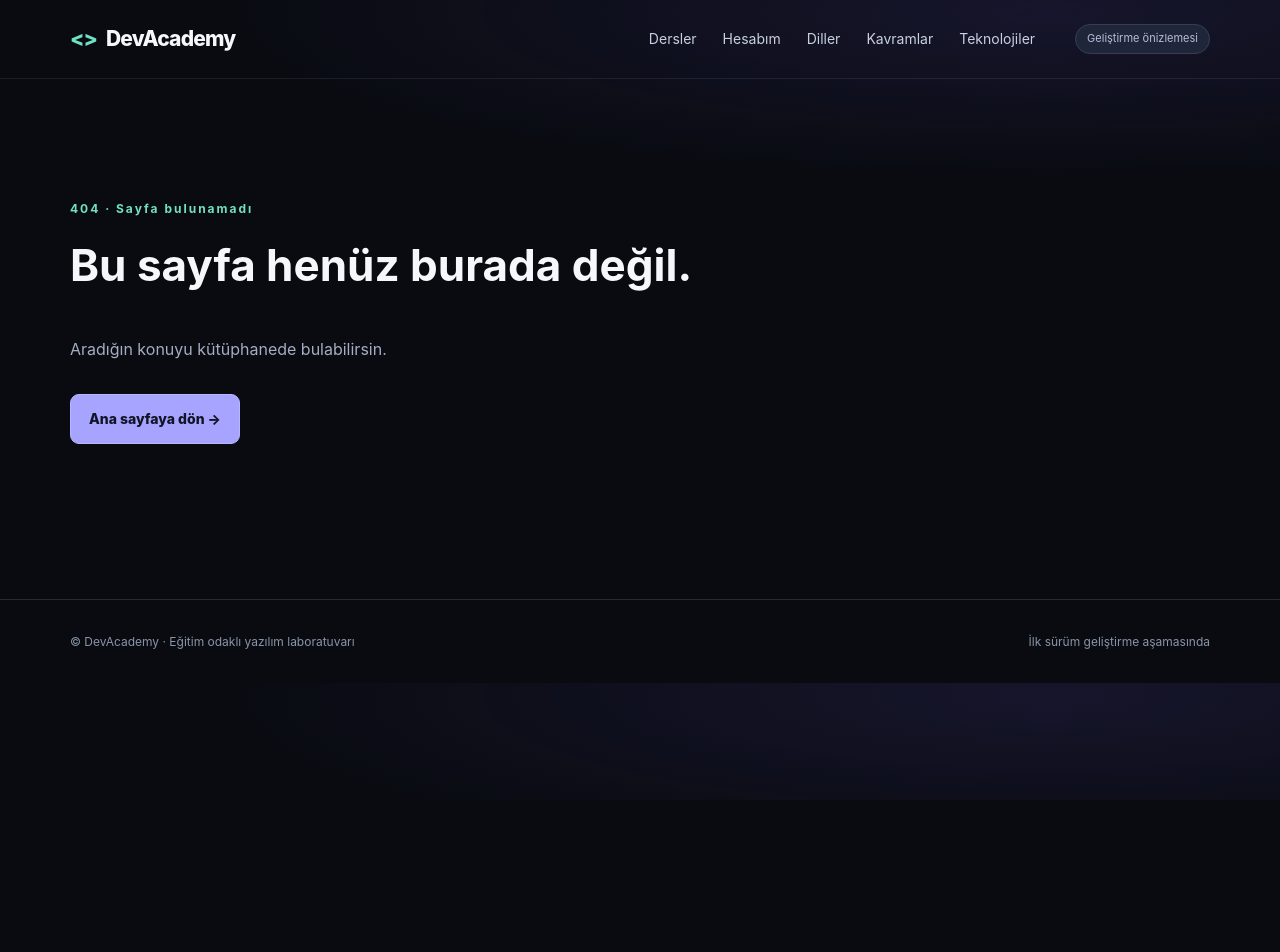
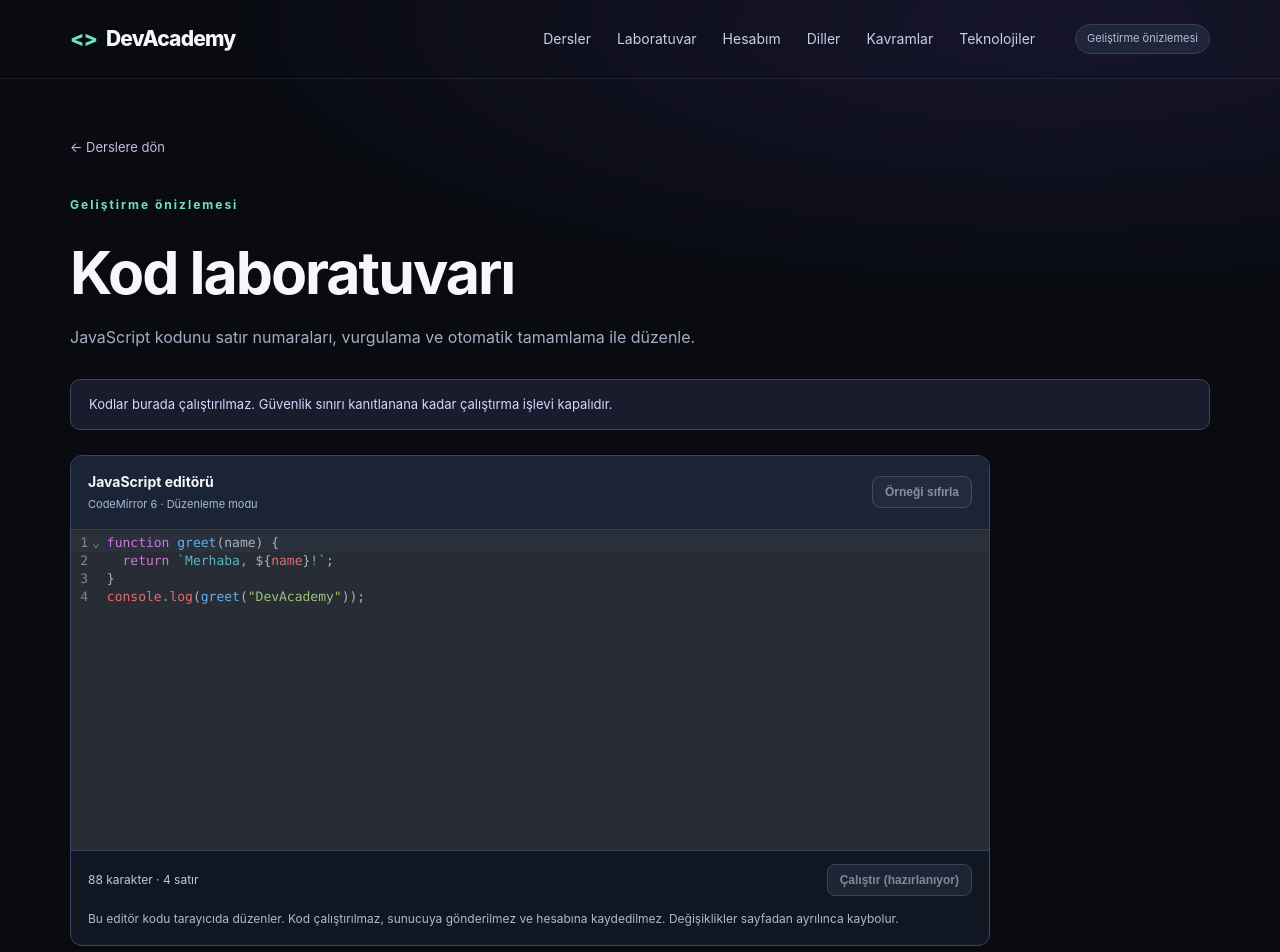
Before and after one commit to bkrbzdgn40/devacademy-platform, a Next.js app in the folder apps/web/: page /laboratuvar in a window 1280 px wide. Before the commit this address had no page. Shown: the top 952 px of the page. Before the commit the page ends 800 px from the top, so only its background shows below. Built offline with nearby package versions, Linux system fonts and the light colour scheme.

Commit message:
feat: add CodeMirror 6 lesson and lab editor (#7)
* feat: add CodeMirror editor to lesson pages and lab

* chore: pin CodeMirror dependencies

* chore: remove temporary editor lockfile generation

---------

Co-authored-by: github-actions[bot] <41898282+github-actions[bot]@users.noreply.github.com>

```diff
--- a/apps/web/package.json
+++ b/apps/web/package.json
@@ -14,7 +14,9 @@
     "next": "16.4.2",
     "react": "19.3.1",
     "react-dom": "19.3.1",
-    "pg": "8.23.1"
+    "pg": "8.23.1",
+    "@uiw/react-codemirror": "4.25.12",
+    "@codemirror/lang-javascript": "6.2.5"
   },
   "devDependencies": {
     "@types/node": "24.9.1",
--- a/apps/web/src/app/dersler/[slug]/page.tsx
+++ b/apps/web/src/app/dersler/[slug]/page.tsx
@@ -2,6 +2,7 @@ import type { Metadata } from "next";
 import Link from "next/link";
 import { notFound } from "next/navigation";
 import { QuizCard } from "@/components/quiz-card";
+import { CodePlayground } from "@/components/code-playground";
 import { CompleteLesson } from "@/components/complete-lesson";
 import { findLesson, lessons, questionsForLesson } from "@/lib/lessons";
 
@@ -24,10 +25,11 @@ export default async function LessonPage({ params }: Props) {
     <header className="lesson-header"><p className="overline">JavaScript temelleri · Ders {index + 1}/{lessons.length}</p><h1>{lesson.title}</h1><p>{lesson.summary}</p><div className="lesson-meta"><span>{lesson.level}</span><span>{lesson.durationMinutes} dakika</span><span>{questions.length} alıştırma</span></div></header>
     <section className="lesson-section" aria-labelledby="objective-title"><h2 id="objective-title">Bu derste öğreneceksin</h2><p>{lesson.objective}</p></section>
     <section className="lesson-section" aria-labelledby="explanation-title"><h2 id="explanation-title">Konuyu anlayalım</h2><p>{lesson.explanation}</p><div className="code-label">JavaScript · İncelenebilir örnek (çalıştırma henüz mevcut değil)</div><pre className="lesson-code"><code>{lesson.code}</code></pre></section>
+    <section className="lesson-section" aria-labelledby="editor-title"><h2 id="editor-title">Kod laboratuvarı</h2><p>Örneği değiştirerek sözdizimini keşfet. Güvenli yürütme henüz etkin değil.</p><CodePlayground starterCode={lesson.code} label={`${lesson.title} JavaScript kod editörü`} /></section>
     <section className="lesson-section" aria-labelledby="practice-title"><h2 id="practice-title">Kendini test et</h2><p>Önce sonucu kendi başına tahmin et. Gönderdikten sonra açıklamayı inceleyebilirsin.</p><div className="quiz-stack">{questions.map((question, i) => <QuizCard key={question.id} question={question} number={i + 1} />)}</div></section>
     <section className="lesson-section takeaway-section" aria-labelledby="takeaway-title"><h2 id="takeaway-title">Aklında kalsın</h2><ul>{lesson.takeaways.map((takeaway) => <li key={takeaway}>{takeaway}</li>)}</ul></section>
     <CompleteLesson lessonId={lesson.id} />
     <nav aria-label="Ders gezinmesi" className="lesson-nav"><Link className="subtle-button" href="/dersler">← Tüm dersler</Link>{next ? <Link className="primary-button" href={`/dersler/${next.slug}`}>Sonraki ders →</Link> : <Link className="primary-button" href="/dersler">Ders listesine dön →</Link>}</nav>
-    <p className="small-note">Oturum açan kullanıcıların cevapları veritabanına kaydedilir. Kod örnekleri yalnızca okumak içindir.</p>
+    <p className="small-note">Oturum açan kullanıcıların cevapları veritabanına kaydedilir. Kod düzenleme kullanılabilir ancak çalıştırma henüz etkin değildir.</p>
   </article>;
 }
--- /dev/null
+++ b/apps/web/src/app/laboratuvar/page.tsx
@@ -0,0 +1,15 @@
+import type { Metadata } from "next";
+import Link from "next/link";
+import { CodePlayground } from "@/components/code-playground";
+export const metadata: Metadata = {title:"Kod laboratuvarı",description:"CodeMirror 6 ile JavaScript kodu düzenle."};
+const sample=`function greet(name) {
+  return \`Merhaba, \${name}!\`;
+}
+console.log(greet("DevAcademy"));`;
+export default function LabPage(){
+  return <section className="shell listing-page lab-page"><Link className="back-link" href="/dersler">← Derslere dön</Link>
+    <div className="listing-header"><p className="overline">Geliştirme önizlemesi</p><h1>Kod laboratuvarı</h1><p>JavaScript kodunu satır numaraları, vurgulama ve otomatik tamamlama ile düzenle.</p></div>
+    <div className="availability-note">Kodlar burada çalıştırılmaz. Güvenlik sınırı kanıtlanana kadar çalıştırma işlevi kapalıdır.</div>
+    <CodePlayground starterCode={sample}/>
+  </section>;
+}
--- a/apps/web/src/app/layout.tsx
+++ b/apps/web/src/app/layout.tsx
@@ -13,7 +13,7 @@ export default function RootLayout({ children }: Readonly<{ children: React.Reac
     <header className="site-header"><div className="shell nav-inner">
       <Link href="/" className="logo" aria-label="DevAcademy ana sayfa"><span className="logo-mark" aria-hidden="true">{"<>"}</span> DevAcademy</Link>
       <nav aria-label="Ana menü" className="nav-links">
-        <Link href="/dersler">Dersler</Link><Link href="/hesap">Hesabım</Link><Link href="/kutuphane/diller">Diller</Link><Link href="/kutuphane/kavramlar">Kavramlar</Link><Link href="/kutuphane/teknolojiler">Teknolojiler</Link>
+        <Link href="/dersler">Dersler</Link><Link href="/laboratuvar">Laboratuvar</Link><Link href="/hesap">Hesabım</Link><Link href="/kutuphane/diller">Diller</Link><Link href="/kutuphane/kavramlar">Kavramlar</Link><Link href="/kutuphane/teknolojiler">Teknolojiler</Link>
       </nav>
       <span className="alpha-pill">Geliştirme önizlemesi</span>
     </div></header>
--- /dev/null
+++ b/apps/web/src/components/code-playground.tsx
@@ -0,0 +1,36 @@
+"use client";
+
+import dynamic from "next/dynamic";
+import { useMemo, useState } from "react";
+import { javascript } from "@codemirror/lang-javascript";
+
+const CodeMirror = dynamic(() => import("@uiw/react-codemirror"), {
+  ssr: false,
+  loading: () => <p role="status" className="editor-loading">Kod editörü yükleniyor…</p>,
+});
+
+export function CodePlayground({ starterCode, label = "JavaScript kod editörü" }: { starterCode: string; label?: string }) {
+  const [code, setCode] = useState(starterCode);
+  const extensions = useMemo(() => [javascript()], []);
+  const changed = code !== starterCode;
+  return <section aria-label={label} className="editor-shell">
+    <div className="editor-toolbar">
+      <div><strong>JavaScript editörü</strong><span>CodeMirror 6 · Düzenleme modu</span></div>
+      <button type="button" onClick={() => setCode(starterCode)} disabled={!changed}>Örneği sıfırla</button>
+    </div>
+    <CodeMirror
+      value={code}
+      theme="dark"
+      extensions={extensions}
+      height="320px"
+      basicSetup={{lineNumbers:true,highlightActiveLine:true,foldGutter:true,autocompletion:true}}
+      onChange={setCode}
+      aria-label={label}
+    />
+    <div className="editor-footer">
+      <span aria-live="polite">{code.length.toLocaleString("tr-TR")} karakter · {code.split("\n").length} satır</span>
+      <button type="button" disabled aria-disabled="true" title="İzole çalıştırıcı güvenlik denetimi bitmedi">Çalıştır (hazırlanıyor)</button>
+    </div>
+    <p className="editor-privacy">Bu editör kodu tarayıcıda düzenler. Kod çalıştırılmaz, sunucuya gönderilmez ve hesabına kaydedilmez. Değişiklikler sayfadan ayrılınca kaybolur.</p>
+  </section>;
+}
```
Also changed, not shown: apps/web/src/app/globals.css, 2 other files (tests, documents, lock files or other folders).
